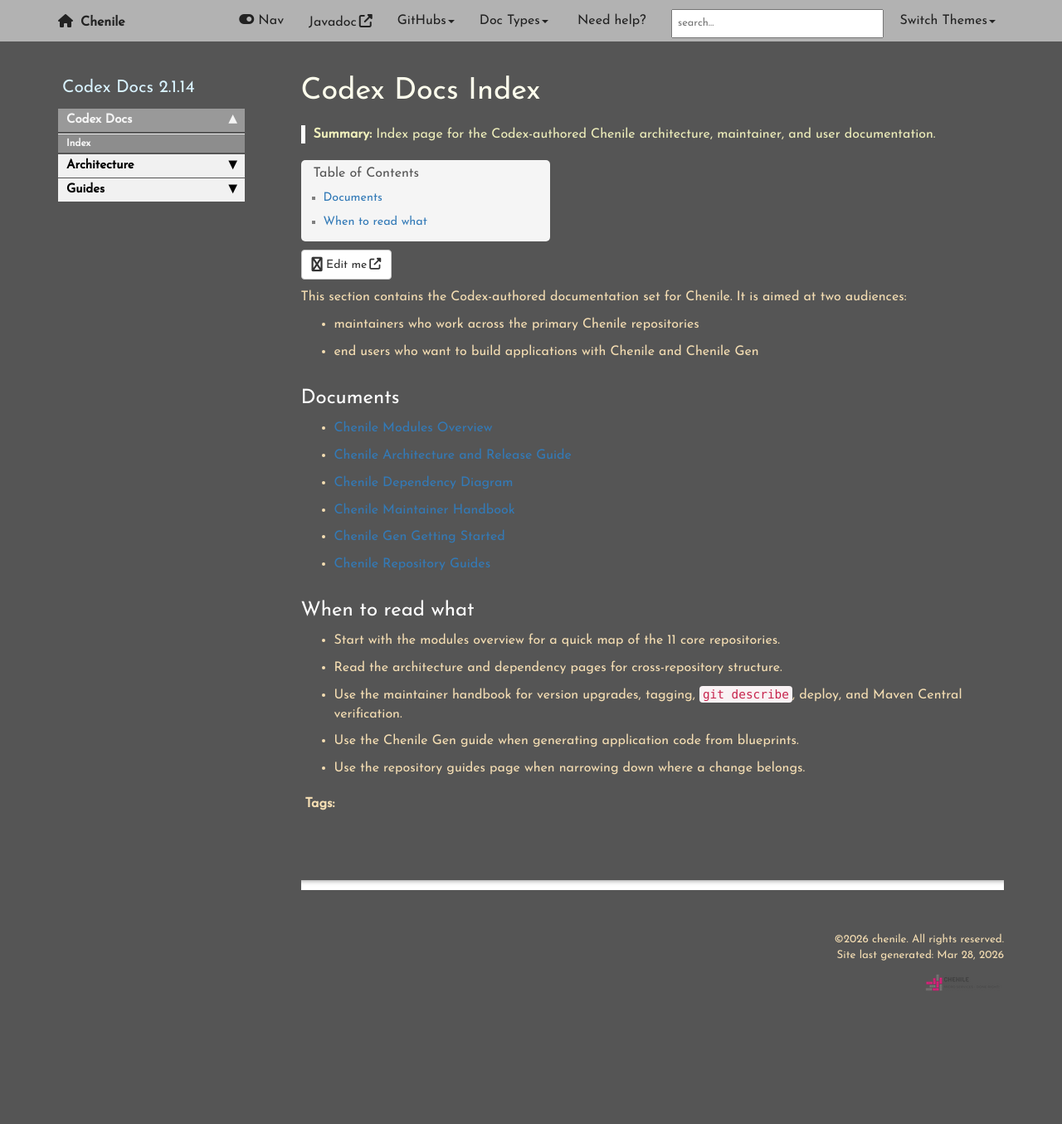
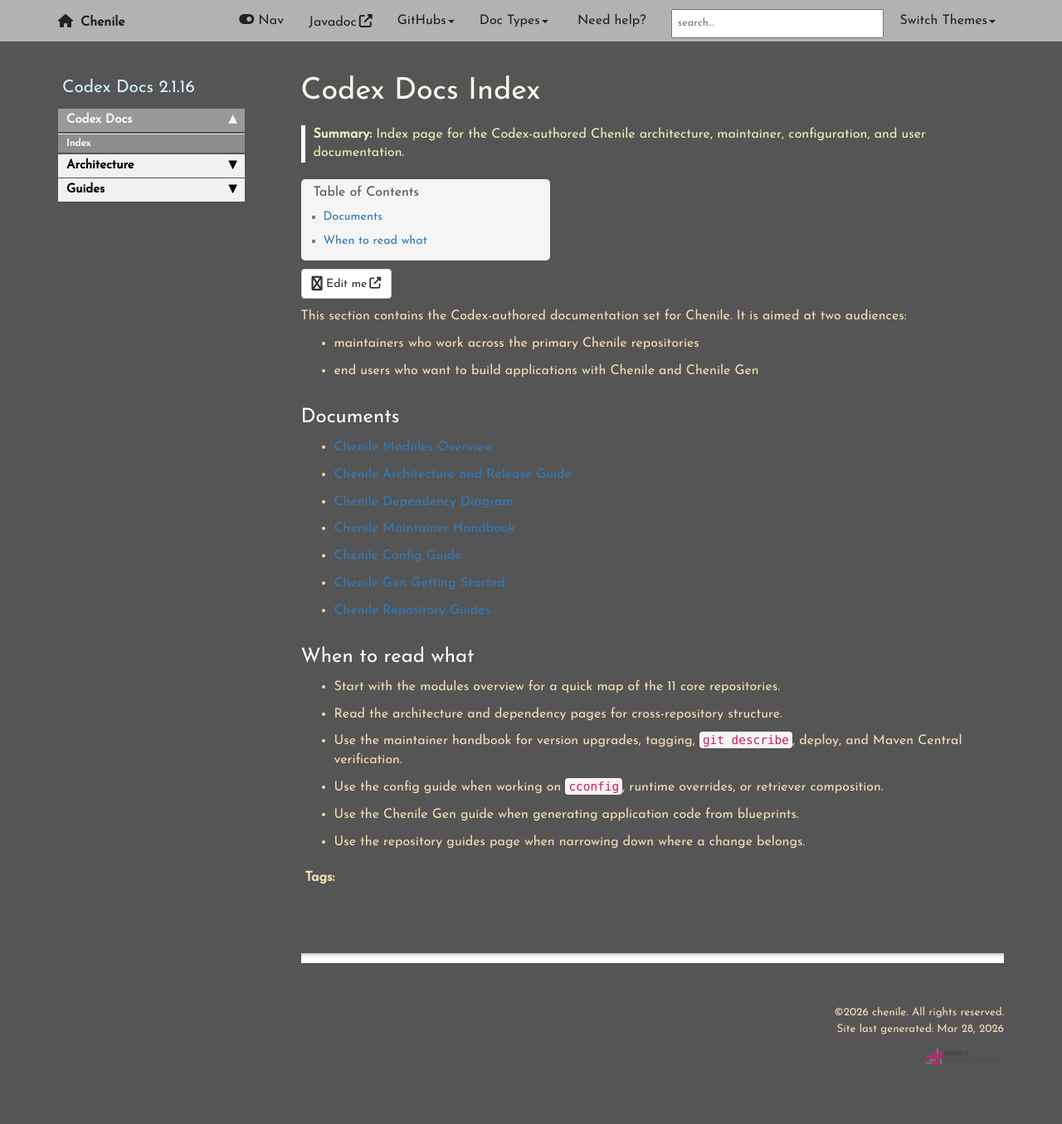
Before and after one commit to rajakolluru/cheniledocs.github.io, a Jekyll site: the page built from pages/codex-docs/000-codex-docs-index.md, in a window 1280 px wide. Shown: the whole page at 83% size. Built offline with Jekyll 4.4.1, drawn with Linux system fonts in a browser that asks for light colours; comment, search, counter and statistics services are not loaded; before the commit the page ends 1266 px from its top, so only the background shows below that.

Commit message:
Updated Chenile docs for 2.1.16

```diff
--- a/_data/sidebars/chenile_sidebar.yml
+++ b/_data/sidebars/chenile_sidebar.yml
@@ -4,7 +4,7 @@
 entries:
 - title: Sidebar
   product: Documentation
-  version: 2.0.36
+  version: 2.1.16
   folders:
 
   - title:
--- a/_data/sidebars/codex_sidebar.yml
+++ b/_data/sidebars/codex_sidebar.yml
@@ -3,7 +3,7 @@
 entries:
 - title: Sidebar
   product: Codex Docs
-  version: 2.1.14
+  version: 2.1.16
   folders:
 
   - title:
@@ -45,6 +45,9 @@
     - title: Maintainer Handbook
       url: /codex-chenile-maintainer-handbook.html
       output: web, pdf
+    - title: Chenile Config Guide
+      url: /codex-chenile-config-guide.html
+      output: web, pdf
     - title: Chenile Gen Getting Started
       url: /codex-chenile-gen-getting-started.html
       output: web, pdf
--- a/_data/sidebars/developer.yml
+++ b/_data/sidebars/developer.yml
@@ -4,7 +4,7 @@
 entries:
 - title: Sidebar
   product: Documentation
-  version: 2.1.11
+  version: 2.1.16
   folders:
 
   - title:
--- a/_data/sidebars/tutorial_sidebar.yml
+++ b/_data/sidebars/tutorial_sidebar.yml
@@ -3,7 +3,7 @@
 entries:
 - title: sidebar
   product: Tutorial
-  version: 2.1.11
+  version: 2.1.16
   folders:
 
   - title:
--- a/pages/codex-docs/000-codex-docs-index.md
+++ b/pages/codex-docs/000-codex-docs-index.md
@@ -1,11 +1,11 @@
 ---
 title: Codex Docs Index
-keywords: codex chenile architecture maintainer user guide
-tags: [codex chenile architecture maintenance docs]
+keywords: codex chenile architecture maintainer config user guide
+tags: [codex chenile architecture maintenance docs config]
 sidebar: codex_sidebar
 permalink: /codex-docs-index.html
 folder: codex-docs
-summary: Index page for the Codex-authored Chenile architecture, maintainer, and user documentation.
+summary: Index page for the Codex-authored Chenile architecture, maintainer, configuration, and user documentation.
 ---
 
 This section contains the Codex-authored documentation set for Chenile. It is aimed at two audiences:
@@ -19,6 +19,7 @@
 - [Chenile Architecture and Release Guide](/codex-chenile-architecture-release.html)
 - [Chenile Dependency Diagram](/codex-chenile-dependency-diagram.html)
 - [Chenile Maintainer Handbook](/codex-chenile-maintainer-handbook.html)
+- [Chenile Config Guide](/codex-chenile-config-guide.html)
 - [Chenile Gen Getting Started](/codex-chenile-gen-getting-started.html)
 - [Chenile Repository Guides](/codex-chenile-repository-guides.html)
 
@@ -27,5 +28,6 @@
 - Start with the modules overview for a quick map of the 11 core repositories.
 - Read the architecture and dependency pages for cross-repository structure.
 - Use the maintainer handbook for version upgrades, tagging, `git describe`, deploy, and Maven Central verification.
+- Use the config guide when working on `cconfig`, runtime overrides, or retriever composition.
 - Use the Chenile Gen guide when generating application code from blueprints.
 - Use the repository guides page when narrowing down where a change belongs.
```
Also changed, not shown: pages/codex-docs/045-chenile-config-guide.md (added, +173 -0 lines).
